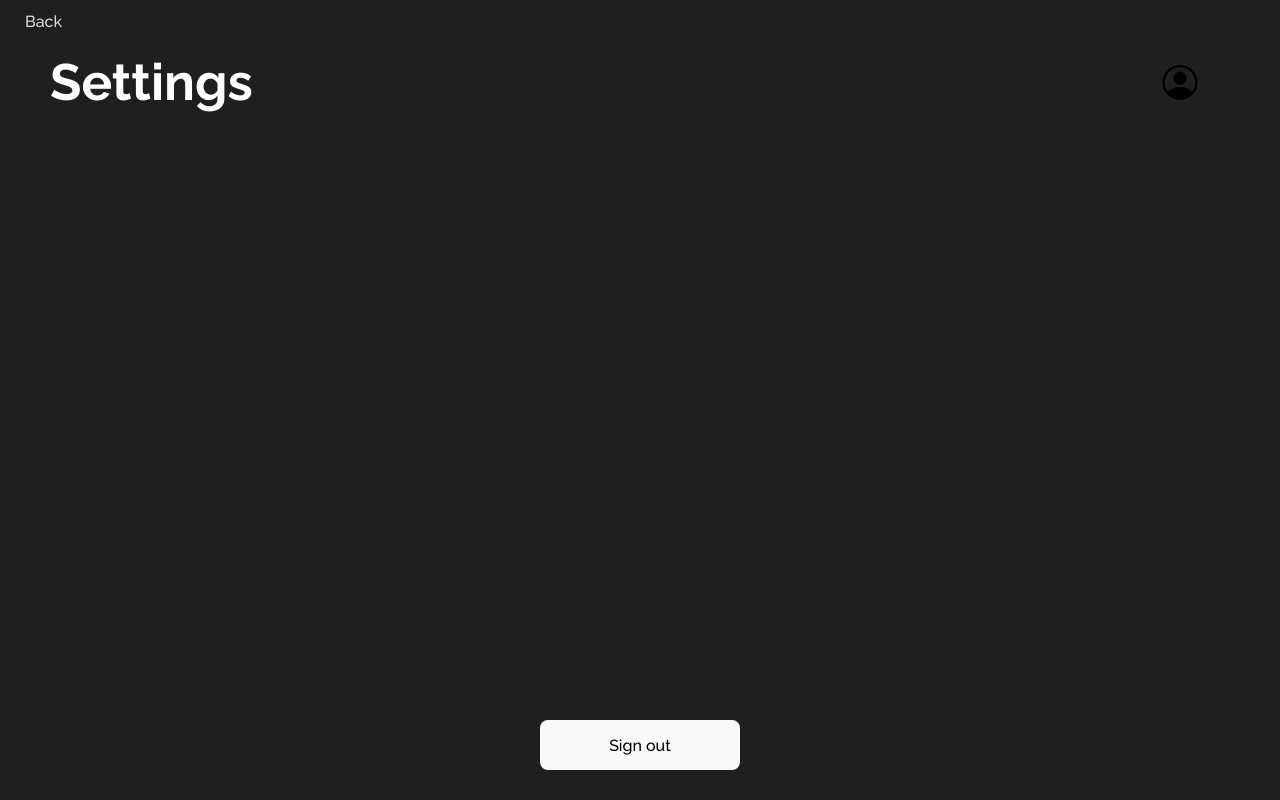
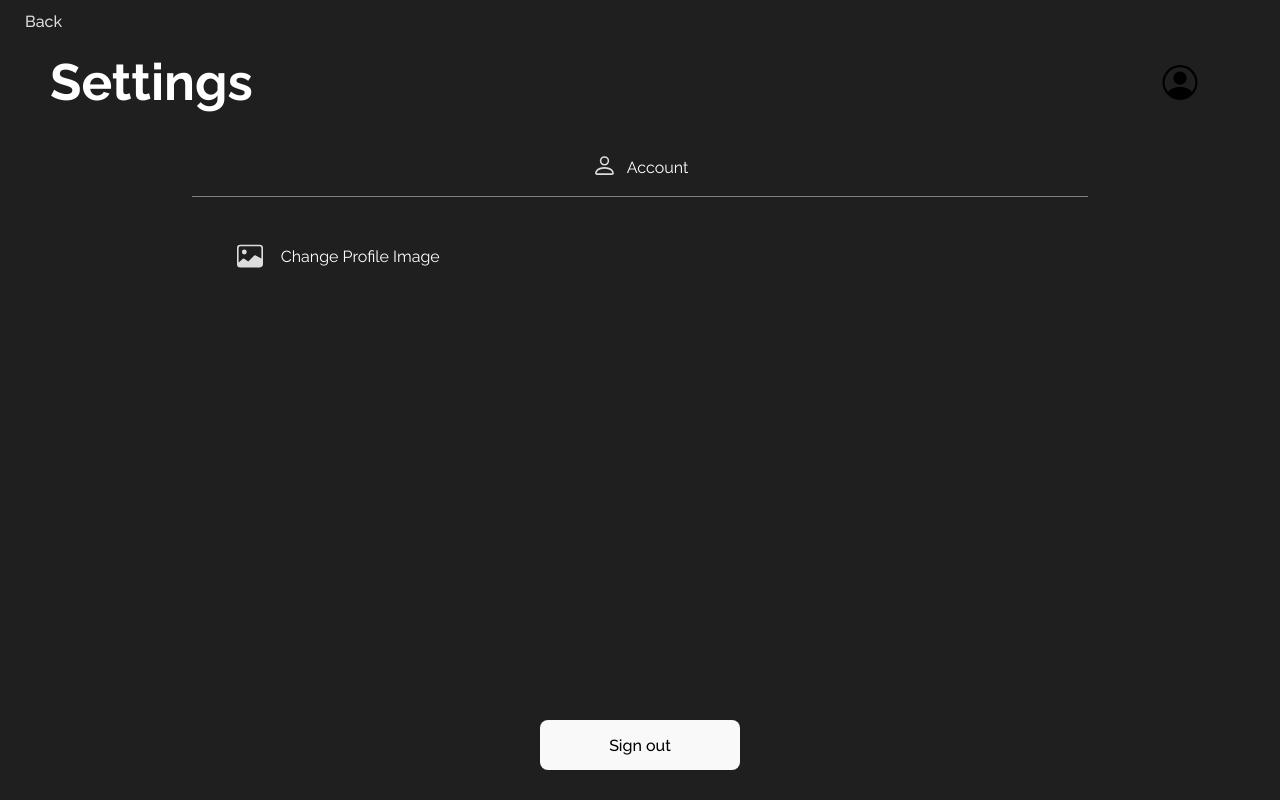
Before and after one commit to GlebIvanov1/Portfolio, a React (Vite) app: page /Settings in a window 1280 px wide. Built offline with nearby package versions, Linux system fonts and the light colour scheme; no server answers; the database is empty; a web font is replaced by a local one.

Commit message:
Add files via upload

```diff
--- a/src/App.scss
+++ b/src/App.scss
@@ -548,6 +548,54 @@ main{
             }
         }
 
+        .settingsSectionsWrapper{
+            position: absolute;
+            width: 70%;
+            height: 65%;
+            top: 50%;
+            left: 50%;
+            transform: translate(-50%, -50%);
+            user-select: none;
+
+            .accountSection{
+                width: 100%;
+                border-bottom: 1px solid gray;
+                display: flex;
+                justify-content: center;
+
+                svg{
+                    margin-right: 10px;
+                    margin-top: 13px;
+                }
+
+                p{
+                    color: #fff;
+                }
+
+                .accountSectionInfo{
+                    position: absolute;
+                    width: 90%;
+                    height: 80%;
+                    top: 90px;
+
+                    p{
+                        cursor: pointer;
+                    }
+
+                    .UploadImgLabel{
+                        p{
+                            margin-left: 44px;
+                            transform: translateY(-47px);
+                        }
+
+                        svg{
+                            cursor: pointer;
+                        }
+                    }
+                }
+            }
+        }
+
         button{
             width: 200px;
             height: 50px;
--- a/src/Pages/ProjectsPage/FullCardCommentsSection.tsx
+++ b/src/Pages/ProjectsPage/FullCardCommentsSection.tsx
@@ -137,8 +137,11 @@ const FullCardCommentsSection: React.FC = () => {
 
     const setMessagesMenuOpenFunction = ({id}: {id: number}) => {
         const newMessages = messagesReducer?.id[ProjectId]?.[id].commentsId;
+        const messagesId = messagesReducer.id[ProjectId];
+        const messagesIdComment = messagesId?.[id];
+        const messageEmail = messagesIdComment?.commentsId[0]?.email;
 
-        setMessagesMenuOpen({id: messagesMenuOpen.id === newMessages?.[id].id ? null : newMessages?.[id].id, open: true});
+        setMessagesMenuOpen({id: !messageEmail ? newMessages?.[id].id : null, open: messagesMenuOpen.id === id ? !messagesMenuOpen.open : true});
     }
 
     const EditMessage = () => {
@@ -198,14 +201,14 @@ const FullCardCommentsSection: React.FC = () => {
                                         <p key={index} style={{position: 'relative'}}>{message}</p>
                                         <svg onClick={() => setMessagesMenuOpenFunction({id})} xmlns="http://www.w3.org/2000/svg" width="16" height="16" fill="currentColor" className={styles.messageMenu} viewBox="0 0 16 16"><path d="M9.5 13a1.5 1.5 0 1 1-3 0 1.5 1.5 0 0 1 3 0m0-5a1.5 1.5 0 1 1-3 0 1.5 1.5 0 0 1 3 0m0-5a1.5 1.5 0 1 1-3 0 1.5 1.5 0 0 1 3 0"/></svg>
 
-                                        {messagesMenuOpen.open && messagesMenuOpen.id === messagesReducer.messages.indexOf(message) &&
-                                                <div className={styles.OpenMessagesMenu}>
-                                                    <div className={styles.EditWrapper} onClick={EditMessage}>
-                                                        <svg xmlns="http://www.w3.org/2000/svg" width="16" height="16" fill="currentColor" viewBox="0 0 16 16"><path d="M12.146.146a.5.5 0 0 1 .708 0l3 3a.5.5 0 0 1 0 .708l-10 10a.5.5 0 0 1-.168.11l-5 2a.5.5 0 0 1-.65-.65l2-5a.5.5 0 0 1 .11-.168zM11.207 2.5 13.5 4.793 14.793 3.5 12.5 1.207zm1.586 3L10.5 3.207 4 9.707V10h.5a.5.5 0 0 1 .5.5v.5h.5a.5.5 0 0 1 .5.5v.5h.293zm-9.761 5.175-.106.106-1.528 3.821 3.821-1.528.106-.106A.5.5 0 0 1 5 12.5V12h-.5a.5.5 0 0 1-.5-.5V11h-.5a.5.5 0 0 1-.468-.325"/></svg>
-                                                        <span>Edit</span>
-                                                    </div>
+                                        {messagesMenuOpen.open && messagesMenuOpen.id === messagesReducer.messages.indexOf(message) ?
+                                            <div className={styles.OpenMessagesMenu}>
+                                                <div className={styles.EditWrapper} onClick={EditMessage}>
+                                                    <svg xmlns="http://www.w3.org/2000/svg" width="16" height="16" fill="currentColor" viewBox="0 0 16 16"><path d="M12.146.146a.5.5 0 0 1 .708 0l3 3a.5.5 0 0 1 0 .708l-10 10a.5.5 0 0 1-.168.11l-5 2a.5.5 0 0 1-.65-.65l2-5a.5.5 0 0 1 .11-.168zM11.207 2.5 13.5 4.793 14.793 3.5 12.5 1.207zm1.586 3L10.5 3.207 4 9.707V10h.5a.5.5 0 0 1 .5.5v.5h.5a.5.5 0 0 1 .5.5v.5h.293zm-9.761 5.175-.106.106-1.528 3.821 3.821-1.528.106-.106A.5.5 0 0 1 5 12.5V12h-.5a.5.5 0 0 1-.5-.5V11h-.5a.5.5 0 0 1-.468-.325"/></svg>
+                                                    <span>Edit</span>
                                                 </div>
-                                        }
+                                            </div>
+                                        : null}
                                     </div>
                                 )
                                 })
--- a/src/Pages/ProjectsPage/styles.module.scss
+++ b/src/Pages/ProjectsPage/styles.module.scss
@@ -1072,6 +1072,7 @@ body{
                left: 10px;
                top: 50%;
                transform: translateY(-50%);
+               user-select: none;
             }
 
             p{
--- a/src/Pages/SettingsPage.tsx
+++ b/src/Pages/SettingsPage.tsx
@@ -80,6 +80,20 @@ const SettingsPage: React.FC = () => {
                         </label>
                     </div>
 
+                    <div className="settingsSectionsWrapper">
+                        <div className="accountSection">
+                            <svg xmlns="http://www.w3.org/2000/svg" width="25" height="25" fill="#ddd" viewBox="0 0 16 16"><path d="M8 8a3 3 0 1 0 0-6 3 3 0 0 0 0 6m2-3a2 2 0 1 1-4 0 2 2 0 0 1 4 0m4 8c0 1-1 1-1 1H3s-1 0-1-1 1-4 6-4 6 3 6 4m-1-.004c-.001-.246-.154-.986-.832-1.664C11.516 10.68 10.289 10 8 10s-3.516.68-4.168 1.332c-.678.678-.83 1.418-.832 1.664z"/></svg>
+
+                            <p>Account</p>
+
+                            <div className="accountSectionInfo">
+                                <label className='UploadImgLabel' htmlFor="file-input">
+                                    <svg xmlns="http://www.w3.org/2000/svg" width="26" height="26" fill="#ddd" viewBox="0 0 16 16"><path d="M6.002 5.5a1.5 1.5 0 1 1-3 0 1.5 1.5 0 0 1 3 0"/><path d="M2.002 1a2 2 0 0 0-2 2v10a2 2 0 0 0 2 2h12a2 2 0 0 0 2-2V3a2 2 0 0 0-2-2zm12 1a1 1 0 0 1 1 1v6.5l-3.777-1.947a.5.5 0 0 0-.577.093l-3.71 3.71-2.66-1.772a.5.5 0 0 0-.63.062L1.002 12V3a1 1 0 0 1 1-1z"/></svg>
+                                    <p>Change Profile Image</p>
+                                </label>
+                            </div>
+                        </div>
+                    </div>
 
                     <button onClick={signOutFunction}>Sign out</button>
                 </div>
```
Also changed, not shown: public/img/person.svg (added).
